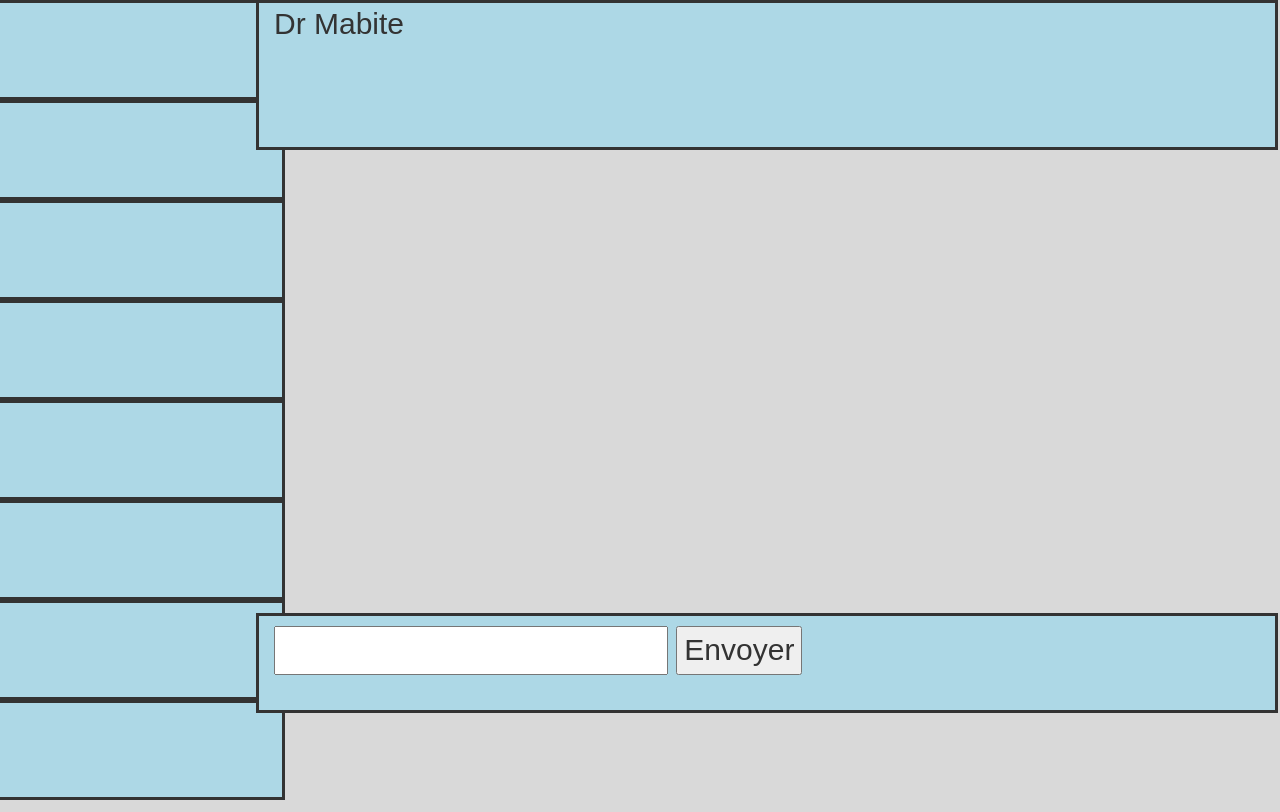
After one commit to Arthyvi/PROJET-PISCINE-2022, a PHP site: page /chatroom.html in a window 1280 px wide. The commit adds this page. Run offline with PHP 8.4, Linux system fonts and the light colour scheme.

Commit message:
chatroom

```diff
--- /dev/null
+++ b/PJ WEB 2021 Eleonore DOS SANTOS Lucas FEVRE Kevin CERCEAU Arthur VINHAS/chatroom.html
@@ -0,0 +1,35 @@
+<!DOCTYPE html>
+
+<head>
+    <Title>OMNES Sante</Title>
+    <meta charset="uft-8" />
+    <meta name="viewport" content="width=device-width, initial-scale=1">
+    <link rel="stylesheet" href="https://maxcdn.bootstrapcdn.com/bootstrap/3.3.7/css/bootstrap.min.css">
+    <link rel="stylesheet" href="style.css">
+    <script src="https://ajax.googleapis.com/ajax/libs/jquery/3.3.1/jquery.min.js"> </script>
+    <script src="https://maxcdn.bootstrapcdn.com/bootstrap/3.3.7/j s/bootstrap.min.js"> </script>
+</head>
+
+<body>
+    <div class="container">
+        <div class="leftbar">
+            <iframe src="chats_deroulants.html" height="800" style="border:none"></iframe>
+        </div>
+        <div id="chatbox">
+            <div id="messageinfo">
+                <div class="col-sm-12" style="height:150px; background-color:lightblue; border-style: solid;">Dr Mabite
+                </div>
+            </div>
+            <div id="messagezone">
+                <div id="message"></div>
+            </div>
+            <div id="messagebar">
+                <div class="col-sm-12"
+                    style="height:100px; background-color:lightblue; border-style: solid; padding-top: 1%;">
+                    <input type="text" name="message">
+                    <button id="envoyer">Envoyer</button>
+                </div>
+            </div>
+        </div>
+    </div>
+</body>
--- /dev/null
+++ b/PJ WEB 2021 Eleonore DOS SANTOS Lucas FEVRE Kevin CERCEAU Arthur VINHAS/chats_deroulants.html
@@ -0,0 +1,25 @@
+<!DOCTYPE html>
+<head>
+    <meta charset="uft-8" />
+    <meta name="viewport" content="width=device-width, initial-scale=1">
+    <link rel="stylesheet" href="https://maxcdn.bootstrapcdn.com/bootstrap/3.3.7/css/bootstrap.min.css">
+    <link rel="stylesheet" href="style.css">
+    <script src="https://ajax.googleapis.com/ajax/libs/jquery/3.3.1/jquery.min.js"> </script>
+    <script src="https://maxcdn.bootstrapcdn.com/bootstrap/3.3.7/j s/bootstrap.min.js"> </script>
+</head>
+<body>
+    <div class="container">
+        <div class="col-sm-12" style="height:100px; background-color:lightblue; border-style: solid;"></div>
+        <div class="col-sm-12" style="height:100px; background-color:lightblue; border-style: solid;"></div>
+        <div class="col-sm-12" style="height:100px; background-color:lightblue; border-style: solid;"></div>
+        <div class="col-sm-12" style="height:100px; background-color:lightblue; border-style: solid;"></div>
+        <div class="col-sm-12" style="height:100px; background-color:lightblue; border-style: solid;"></div>
+        <div class="col-sm-12" style="height:100px; background-color:lightblue; border-style: solid;"></div>
+        <div class="col-sm-12" style="height:100px; background-color:lightblue; border-style: solid;"></div>
+        <div class="col-sm-12" style="height:100px; background-color:lightblue; border-style: solid;"></div>
+        <div class="col-sm-12" style="height:100px; background-color:lightblue; border-style: solid;"></div>
+        <div class="col-sm-12" style="height:100px; background-color:lightblue; border-style: solid;"></div>
+        <div class="col-sm-12" style="height:100px; background-color:lightblue; border-style: solid;"></div>
+        <div class="col-sm-12" style="height:100px; background-color:lightblue; border-style: solid;"></div>
+    </div>
+</body>
--- a/PJ WEB 2021 Eleonore DOS SANTOS Lucas FEVRE Kevin CERCEAU Arthur VINHAS/script.js
+++ b/PJ WEB 2021 Eleonore DOS SANTOS Lucas FEVRE Kevin CERCEAU Arthur VINHAS/script.js
@@ -1,3 +1,5 @@
 $(document).ready(function () {
+    $('#envoyer').click(function () {
 
+    })
 });
--- a/PJ WEB 2021 Eleonore DOS SANTOS Lucas FEVRE Kevin CERCEAU Arthur VINHAS/style.css
+++ b/PJ WEB 2021 Eleonore DOS SANTOS Lucas FEVRE Kevin CERCEAU Arthur VINHAS/style.css
@@ -2,6 +2,14 @@ body {
     background-color: #d9d9d9;
     font-family: Arial, Helvetica, sans-serif;
     font-size: 30px;
+}
+
+.container {
+    padding-left: 0px;
+    padding-right: 0px;
+    margin-left: 0px;
+    margin-right: 0px;
+    width: 100%;
 }
 
 h1 {
@@ -13,3 +21,52 @@ h1 {
 .champ {
     font-size: 30px;
 }
+
+.case {
+    height: 100px;
+    background-color: lightblue;
+    border-style: solid;
+}
+
+.leftbar {
+    float: left;
+    height: 100%;
+    width: 20%;
+    margin-left: -15px;
+}
+
+#chatbox {
+    position: sticky;
+    float: left;
+    height: 100%;
+    width: 81%;
+    padding-left: 15px;
+}
+
+#messageinfo {
+    position: sticky;
+}
+
+#messagezone {
+    position: sticky;
+    margin-bottom: 60%;
+    height: 80%;
+    width: 100%;
+}
+
+#messagebar {
+    position: sticky;
+    float: left;
+    height: 20%;
+    width: 100%;
+    margin-bottom: 0%;
+}
+
+.message {
+    position: relative;
+    top: 670px;
+    left: 420px;
+    height: 50px;
+    width: 60%;
+    background-color: blueviolet;
+}
```
